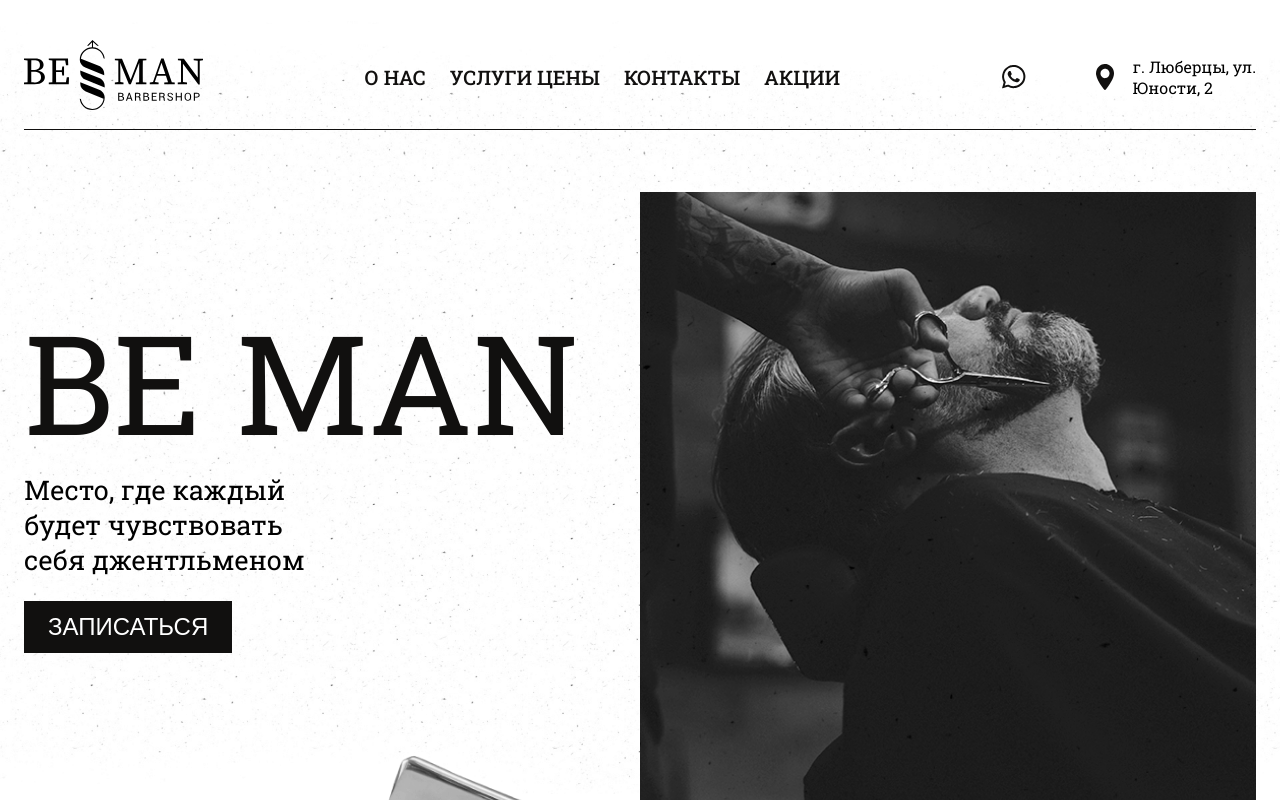
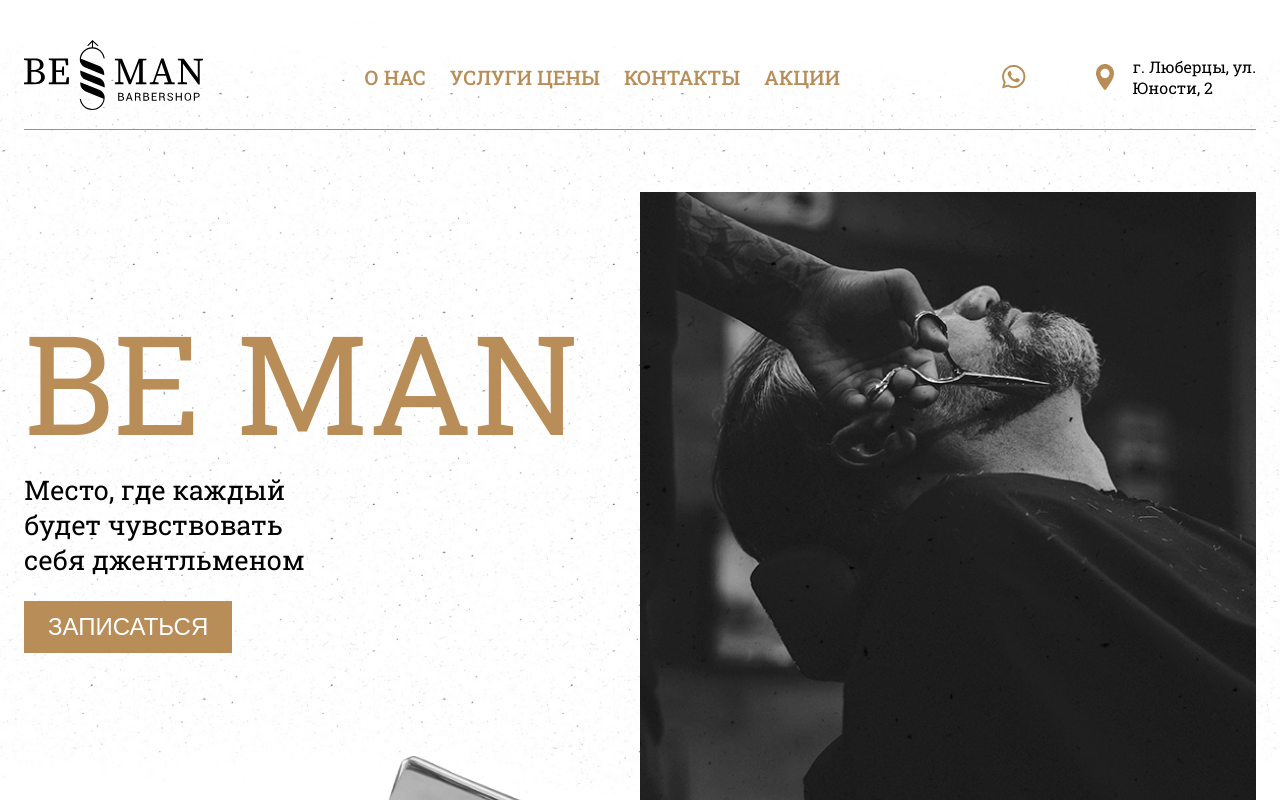
Before and after one commit to prostodennik/BeManBarbershop, a React (Create React App) app: page / in a window 1280 px wide. Shown: the top 800 px of the page. Built offline with nearby package versions, Linux system fonts and the light colour scheme.

Commit message:
ref: refacoring

```diff
--- a/src/components/Header/Header.jsx
+++ b/src/components/Header/Header.jsx
@@ -19,7 +19,7 @@ const Header = () => {
         <div className="header">
             <div className="header__logo">
                 <a href="/">
-                    <Logo />
+                    <Logo className="header__logo-icon" />
                 </a>
             </div>
             <nav className="header__nav">
--- a/src/components/Header/Header.scss
+++ b/src/components/Header/Header.scss
@@ -15,6 +15,12 @@
         display: none;
     }
 
+    &__logo-icon {
+        @include tablet-l {
+            width: 11rem;
+        }
+    }
+
     &__list {
         display: flex;
     }
@@ -28,6 +34,10 @@
         text-align: center;
         color: var(--primary);
         font-weight: 500;
+
+        @include tablet-l {
+            font-size: 1.6rem;
+        }
 
         &:last-child {
             margin: 0;
@@ -44,6 +54,10 @@
 
         &-left {
             margin: 0 7rem 0 0;
+
+            @include tablet-l {
+                margin: 0 3rem 0 0;
+            }
         }
 
         &-right {
--- a/src/variables.scss
+++ b/src/variables.scss
@@ -1,7 +1,7 @@
 @import './media.scss';
 
 :root {
-    --primary: #11100f;
+    --primary: #b88d57;
     --text-black: #000000;
     --hover: #8b693f;
     --text-white: #ffffff;
```
Also changed, not shown: src/components/Contacts/Contacts.jsx (+16 -19 lines).
